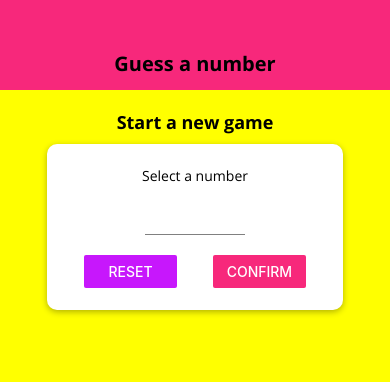
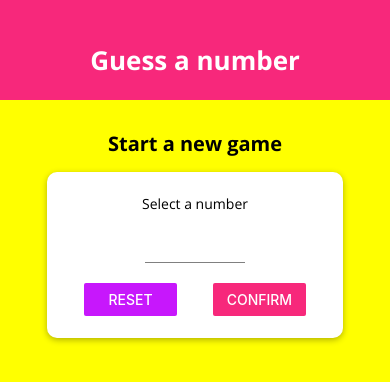
Before and after one commit to Hanna-Skeppe/react-native-test-app-2, a React Native app: screen / in a window 390 px wide. Shown: the top 382 px of the page. Built offline with nearby package versions, Linux system fonts and the light colour scheme.

Commit message:
Adding AppLoading. Adding Custom Fonts. Adding custom button. Adding Image on summary. Adding Icons on GameScreen. Adding list of guesses on GameOver Screen.

```diff
--- a/components/BodyText.js
+++ b/components/BodyText.js
@@ -1,7 +1,7 @@
 import React from 'react';
 import { Text, StyleSheet } from 'react-native';
 
-export const BodyText = props => <Text style={styles.bodyText}>{props.children}</Text>;
+export const BodyText = props => <Text style={{...styles.bodyText, ...props.style}}>{props.children}</Text>;
 
 const styles = StyleSheet.create({
   bodyText: {
--- a/components/Header.js
+++ b/components/Header.js
@@ -6,8 +6,8 @@ import Colors from '../constants/colors';
 
 export const Header = props => {
   return (
-    <View style ={styles.header}>
-        <TitleText>{props.title}</TitleText>
+    <View style={styles.header}>
+        <TitleText style={styles.headerText}>{props.title}</TitleText>
     </View>
   )
 }
@@ -15,10 +15,15 @@ export const Header = props => {
 const styles = StyleSheet.create({
   header: {
     width: '100%',
-    height: 90,
-    paddingTop: 36,
+    height: 100,
+    paddingTop: 32,
+    paddingBottom: 12,
     backgroundColor: Colors.primary,
     alignItems: 'center',
-    justifyContent: 'center'
+    justifyContent: 'center',
   },
+  headerText: {
+    color: 'white',
+    fontSize: 26
+  }
 });
--- /dev/null
+++ b/components/MainButton.js
@@ -0,0 +1,30 @@
+import React from 'react';
+import { View, Text, TouchableOpacity, StyleSheet } from 'react-native';
+import Colors from '../constants/colors'
+
+export const MainButton = props => {
+  return (
+    <TouchableOpacity
+      activeOpacity={0.7}
+      onPress={props.onPress}
+    >
+      <View style={styles.button}>
+        <Text style={styles.buttonText}>{props.children}</Text>
+      </View>
+    </TouchableOpacity>
+  )
+}
+
+const styles = StyleSheet.create({
+  button: {
+    backgroundColor: Colors.primary,
+    paddingVertical: 12,
+    paddingHorizontal: 30,
+    borderRadius: 25
+  },
+  buttonText: {
+    color: 'white',
+    fontFamily: 'open-sans',
+    fontSize: 18
+  }
+});
--- a/components/TitleText.js
+++ b/components/TitleText.js
@@ -1,7 +1,7 @@
 import React from 'react';
 import { Text, StyleSheet } from 'react-native';
 
-export const TitleText = props => <Text style={styles.titleText}>{props.children}</Text>;
+export const TitleText = props => <Text style={{...styles.titleText, ...props.style}}>{props.children}</Text>;
 
 const styles = StyleSheet.create({
   titleText: {
--- a/screens/GameOverScreen.js
+++ b/screens/GameOverScreen.js
@@ -1,19 +1,36 @@
 import React from 'react';
 import {
   View,
+  Image,
   Text,
-  Button,
   StyleSheet
 } from 'react-native';
+
+import Colors from '../constants/colors'
+import { BodyText } from '../components/BodyText';
+import { TitleText } from '../components/TitleText';
+import { MainButton } from '../components/MainButton';
 
 export const GameOverScreen = props => {
 
   return (
     <View style={styles.screen}>
-      <Text>The Game is over!</Text>
-      <Text>Number of rounds: {props.totalRounds}</Text>
-      <Text>Number was: {props.userNumber}</Text>
-      <Button title='New Game' onPress={props.onRestart} />
+      <TitleText>The Game is over!</TitleText>
+      <View style={styles.imageContainer}>
+        <Image
+          style={styles.image}
+          //source={require('../assets/success.png')} // syntax for local file
+          source={{ uri: 'https://c.stocksy.com/a/Ji6600/z9/1455779.jpg' }} // network image. Don't forget to specify dimensions if using an image from the web.
+          resizeMode='cover'
+        />
+      </View>
+      <View style={styles.resultContainer}>
+        <BodyText style={styles.resultText}>
+          It took the computer <Text style={styles.highlight}>{props.totalRounds}</Text> rounds to guess the correct number, which was <Text style={styles.highlight}>{props.userNumber}</Text>.
+        </BodyText>
+        {/* In RN, text elements nested inside parent text element, inherits the styles from the parent (unlike for other elements) */}
+      </View>
+      <MainButton onPress={props.onRestart}>PLAY AGAIN</MainButton>
     </View>
   );
 };
@@ -23,5 +40,31 @@ const styles = StyleSheet.create({
     flex: 1,
     justifyContent: 'center',
     alignItems: 'center'
+  },
+  imageContainer: {
+    width: 240,
+    height: 240,
+    borderRadius: 120,
+    borderWidth: 3,
+    borderColor: 'grey',
+    marginVertical: 25,
+    overflow: 'hidden'
+  },
+  image: {
+    width: '100%',
+    height: '100%',
+  },
+  resultContainer: {
+    width: '80%',
+    marginHorizontal: 20,
+    marginBottom: 20
+  },
+  resultText: {
+    textAlign: 'center',
+    fontSize: 18
+  },
+  highlight: {
+    color: Colors.primary,
+    fontFamily: 'open-sans-bold'
   }
 });
--- a/screens/GameScreen.js
+++ b/screens/GameScreen.js
@@ -2,15 +2,20 @@ import React, { useState, useRef, useEffect } from 'react';
 import {
   View,
   Text,
-  Button,
+  ScrollView,
   StyleSheet,
   Alert,
 } from 'react-native';
+import { Ionicons } from '@expo/vector-icons';
 
-import { NumberContainer } from '../components/NumberContainer'
-import { Card } from '../components/Card'
+import { NumberContainer } from '../components/NumberContainer';
+import { Card } from '../components/Card';
+import { TitleText } from '../components/TitleText';
+import { MainButton } from '../components/MainButton';
 
 // function to generate a random number between a min and a max the computer guesses:
+// I need to adjust this function so that the computer does not generate the same ramdom number-guess more than once. So maybe store previous guesses in an array and check that current guess isn't included in that array?
+
 const generateRandomBetween = (min, max, exclude) => {
   min = Math.ceil(min);
   max = Math.floor(max);
@@ -20,9 +25,10 @@ const generateRandomBetween = (min, max, exclude) => {
 };
 
 export const GameScreen = props => {
+  const initialGuess = generateRandomBetween(1, 100, props.userChoice)
   // State for the current guess of computer:
-  const [currentGuess, setCurrentGuess] = useState(generateRandomBetween(1, 100, props.userChoice));
-  const [rounds, setRounds] = useState(0);
+  const [currentGuess, setCurrentGuess] = useState(initialGuess);
+  const [pastGuesses, setPastGuesses] = useState([initialGuess]);
   // useRef is used to preserve a value over mutiple re-renders (the values can change but is not re-rendered when the component re-renders). These values get updated in the guessHandler-function below.
   const currentLow = useRef(1);
   const currentHigh = useRef(100);
@@ -31,7 +37,7 @@ export const GameScreen = props => {
 
   useEffect(() => {
     if (currentGuess === userChoice) {
-      onGameOver(rounds);
+      onGameOver(pastGuesses.length);
     }
   }, [currentGuess, userChoice]); // don't think I have to include onGameOver in dependencies, since I only need useEffect to run when either currentGuess || userChoice changes.
 
@@ -53,22 +59,32 @@ export const GameScreen = props => {
     if (direction === 'lower') {
       currentHigh.current = currentGuess;
     } else {
-      currentLow.current = currentGuess;
+      currentLow.current = currentGuess + 1;
     }
 
     const nextNumber = generateRandomBetween(currentLow.current, currentHigh.current, currentGuess);
     setCurrentGuess(nextNumber);
-    setRounds(rounds + 1);
+    //setRounds(rounds + 1);
+    setPastGuesses([nextNumber, ...pastGuesses]); //if not working try line below instead:
+    //setPastGuesses(currPastGuesses => [nextNumber, ...currPastGuesses])
   };
 
   return (
     <View style={styles.screen}>
-      <Text>Opponent's Guess</Text>
+      <TitleText style={styles.title}>Opponent's Guess</TitleText>
       <NumberContainer>{currentGuess}</NumberContainer>
-      <Card style={styles.buttoncontainer}>
-        <Button title="Lower" onPress={() => guessHandler('lower')} />
-        <Button title="Higher" onPress={() => guessHandler('higher')} />
+      <Card style={styles.buttonContainer}>
+        <MainButton onPress={() => guessHandler('lower')}>
+          <Ionicons name='md-remove' size={24} color='white' />
+        </MainButton>
+        <MainButton  onPress={() => guessHandler('higher')}>
+          <Ionicons name='md-add' size={24} color='white'/>
+        </MainButton>
       </Card>
+      <ScrollView>
+        {pastGuesses.map((guess) => <View key={guess}><Text>{guess}</Text></View>)}
+        {/* Removed index as a key in the map*/}
+      </ScrollView>
     </View>
   )
 };
@@ -79,7 +95,11 @@ const styles = StyleSheet.create({
     padding: 10,
     alignItems: 'center',
   },
-  buttoncontainer: {
+  title: {
+    marginTop: 20,
+    marginBottom: 15,
+  },
+  buttonContainer: {
     flexDirection: 'row',
     justifyContent: 'space-around',
     marginTop: 20,
--- a/screens/StartGameScreen.js
+++ b/screens/StartGameScreen.js
@@ -9,10 +9,12 @@ import {
   Alert
 } from 'react-native';
 
-import { Card } from '../components/Card'
-import { Input } from '../components/Input'
-import { NumberContainer } from '../components/NumberContainer'
-import { BodyText } from '../components/BodyText'
+import { Card } from '../components/Card';
+import { Input } from '../components/Input';
+import { NumberContainer } from '../components/NumberContainer';
+import { BodyText } from '../components/BodyText';
+import { TitleText } from '../components/TitleText';
+import { MainButton } from '../components/MainButton';
 import Colors from '../constants/colors'
 
 export const StartGameScreen = props => {
@@ -57,7 +59,9 @@ let confirmedOutput;
       <Card style={styles.numberOutputContainer}>
         <BodyText> Your selected number:</BodyText>
         <NumberContainer>{selectedNumber}</NumberContainer>
-        <Button title='Start game'onPress={() => props.onStartGame(selectedNumber)}/>
+        <MainButton onPress={() => props.onStartGame(selectedNumber)}>
+        START GAME
+        </MainButton>
       </Card>
     );
   };
@@ -67,7 +71,7 @@ let confirmedOutput;
       Keyboard.dismiss();
     }}>
       <View style={styles.screen}>
-        <Text style={styles.title}>Start a new game</Text>
+        <TitleText style={styles.title}>Start a new game</TitleText>
         <Card style={styles.inputContainer}>
           <BodyText>Select a number</BodyText>
           <Input
@@ -112,9 +116,8 @@ const styles = StyleSheet.create({
     backgroundColor: 'yellow'
   },
   title: {
-    fontSize: 18,
-    marginVertical: 10,
-    fontFamily: 'open-sans-bold'
+    marginTop: 20,
+    marginBottom: 15,
   },
   inputContainer: {
     width: 300,
@@ -125,10 +128,10 @@ const styles = StyleSheet.create({
     flexDirection: 'row',
     width: '100%',
     justifyContent: 'space-between',
-    paddingHorizontal: 15
+    paddingHorizontal: 15,
   },
   button: {
-    width: '42%'
+    width: '42%',
   },
   input: {
     width: '40%',
```
Also changed, not shown: assets/success.png (added), 1 other file (tests, documents, lock files or other folders).
